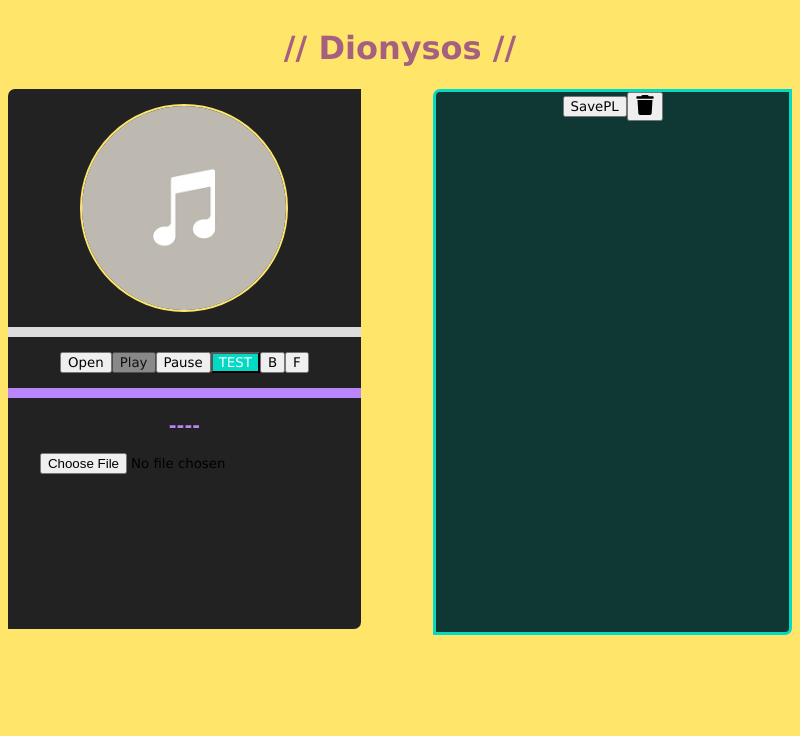
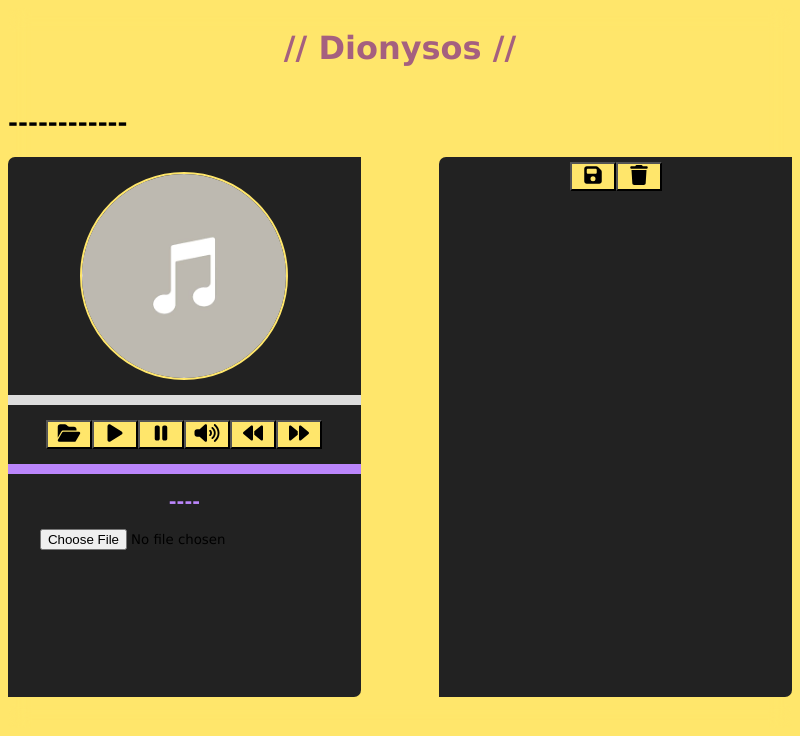
Before and after one commit to alx-askw/music-interface, an Electron app: page Frontend/index.html in a window 800 px wide. Drawn offline with Linux system fonts and the light colour scheme; no server answers.

Commit message:
frontend can now get song name | styling

```diff
--- a/Frontend/index.css
+++ b/Frontend/index.css
@@ -7,8 +7,10 @@ body {
     /* background-color: #27282c; */
     /* background-color: #11001c; */
     background-color: #ffe66b;
+    backdrop-filter: blur(10px);
+}
 
-}
+
 
 #playlist {
     color: #BB86FC;
@@ -106,15 +108,6 @@ body {
 }
 
 
-#muteBtn {
-    background-color: #03DAC5;
-    color: white;
-}
-
-#playBtn {
-    opacity: 50%;
-}
-
 .currentSong {
     color: red;
 }
@@ -125,9 +118,9 @@ body {
     float: right;
     width: 45%;
     height: 75%;
-    background-color: #0f3834;
+    background-color: #222222;
     /* box-shadow: 24px, 24px, #061615; */
-    border: #03DAC5 solid 3px;
+    /* border: #03DAC5 solid 3px; */
     border-radius: 7px 0px 7px 0px;
 }
 
@@ -141,6 +134,16 @@ body {
     flex-direction: row;
     align-items: center;
     justify-content: center;
+}
+
+#playlistControls button {
+    margin-top: 5px;
+    background-color: #ffe66b;
+}
+
+#playlistControls button img {
+    width: 30px;
+    height: 20px;
 }
 
 #lrcContainer {
@@ -168,6 +171,17 @@ body {
     justify-content: center;
 }
 
+#btnGroup button {
+    background-color: #ffe66b;
+}
+
+#btnGroup button img {
+    width: 30px;
+    height: 20px;
+}
+
+
+
 #albumArtDiv {
     display: flex;
     flex-direction: column;
@@ -190,6 +204,7 @@ body {
 }
 
 
+
 /* https://www.w3schools.com/howto/howto_css_custom_scrollbar.asp */
 
 ::-webkit-scrollbar {
--- a/Frontend/index.html
+++ b/Frontend/index.html
@@ -14,7 +14,7 @@
             <h1 id="appTitle">// Dionysos //</h1>
         </div>
         <div>
-            <!-- <h2 id="songAndArtist">------------</h2> -->
+            <h2 id="songAndArtist">------------</h2>
 
         </div>
         <div class="controls">
@@ -25,16 +25,17 @@
                 <div id="seekbarFill"></div>
             </div>
             <div id="btnGroup">
-                <button class="input" id="mp3File">Open</button>
+                <button class="input" id="mp3File"><img src="public/folder-open-solid.svg" alt=""></button>
                 <audio id="audioPlayer" autoplay src=""></audio>
-                <button id="playBtn" onclick="document.getElementById('audioPlayer').play()"><img src=""
-                        alt="">Play</button>
-                <button onclick="document.getElementById('audioPlayer').pause()">Pause</button>
+                <button id="playBtn" onclick="document.getElementById('audioPlayer').play()"><img
+                        src="public/play-solid.svg" alt=""></button>
+                <button onclick="document.getElementById('audioPlayer').pause()"><img src="public/pause-solid.svg"
+                        alt=""></button>
                 <button id="muteBtn">
-                    <div>TEST</div>
+                    <img id='muteBtnIcon' src="public/volume-high-solid.svg" alt="">
                 </button>
-                <button id="backBtn">B</button>
-                <button id="forwardBtn">F</button>
+                <button id="backBtn"><img src="public/backward-solid.svg" alt=""></button>
+                <button id="forwardBtn"><img src="public/forward-solid.svg" alt=""></button>
             </div>
             <div id="volumeSlider">
                 <div id="volumeSliderFill"></div>
@@ -48,9 +49,10 @@
         </div>
         <div id="playlistFuncs">
             <div id="playlistControls">
-                <button id="savePlaylist">SavePL</button>
-                <button id="clearPlaylist"><img src="trash-solid.svg" height="20px" width="20px" style="color: blue"
-                        alt=""></button>
+                <button id="savePlaylist"><img src="public/floppy-disk-solid.svg" height="20px" width="20px"
+                        alt="save playlist"></button>
+                <button id="clearPlaylist"><img src="public/trash-solid.svg" height="20px" width="20px"
+                        alt="clear playlist"></button>
             </div>
             <div id="playlistContainer">
                 <ul id="playlist">
--- a/Frontend/preload.js
+++ b/Frontend/preload.js
@@ -29,6 +29,7 @@ const TESTAPI = {
   playlistRead: (path) => ipcRenderer.invoke('pl-read', path),
   playlistSave: (playlist) => ipcRenderer.invoke('pl-save', playlist),
   taskBarControls: (callback) => ipcRenderer.on('task-bar-control', (_event, control) => callback(control)),
+  displayInfo: (path) => ipcRenderer.invoke('dis-info', path)
 };
 
 contextBridge.exposeInMainWorld("testAPI", TESTAPI);
--- a/Frontend/renderer.js
+++ b/Frontend/renderer.js
@@ -117,9 +117,10 @@ function volumeControl() {
   //https://www.w3schools.com/tags/av_prop_volume.asp
 
   let volume = audioPlayer.muted;
-  const muteButton = document.getElementById('muteBtn');
+  const muteButton = document.getElementById('muteBtnIcon');
   volume !== true ? audioPlayer.muted = true : audioPlayer.muted = false;
-  muteButton.style.backgroundColor = audioPlayer.muted ? 'grey' : '#03DAC5';
+  // muteButton.style.backgroundColor = audioPlayer.muted ? 'grey' : '#03DAC5';
+  muteBtnIcon.src = audioPlayer.muted ? 'public/volume-xmark-solid.svg' : 'public/volume-high-solid.svg';
 };
 
 function handleVolumeSlider(event) {
@@ -175,6 +176,14 @@ async function eventHandlersMP3(event) {
   filePath = event.target.files[0].path;
   lyricPath = filePath.split(".")[0] + ".lrc";
   document.getElementById("audioPlayer").src = `file://${filePath}`;
+
+  let songName = await window.testAPI.displayInfo(filePath)
+  document.getElementById('songAndArtist').textContent = `${songName.artist} - ${songName.songName}`;
+  //todo: set background as blurred album art
+  // let bkTest = document.getElementById('albumArt').src;
+  // document.body.style.background = `url('${bkTest}')`;
+  // document.body.style.background.size = 'cover';
+
 
 
 
@@ -262,11 +271,14 @@ async function handleChanges(event) {
 function uxPlaylistHandler() {
   const playlistULTag = document.getElementById('playlist');
   playlistULTag.innerHTML = '';
-  playlist.forEach(function (song) {
-    const songFromList = document.createTextNode(song.song);
+  playlist.forEach(async function (song) {
+    const currentSongInfo = await window.testAPI.displayInfo(song.song);
+    const songFromList = document.createTextNode(`${currentSongInfo.artist} - ${currentSongInfo.songName}`);
     const entry = document.createElement('li');
     const removeBtn = document.createElement('button');
-    removeBtn.textContent = 'Remove';
+    const removeBtnImg = document.createElement('img');
+    removeBtnImg.src = 'public/trash-solid.svg'
+    removeBtn.appendChild(removeBtnImg)
     removeBtn.className = 'plRemoveBtn'
     removeBtn.addEventListener('click', () => { playlist.splice(playlistPointer, 1); updatePlaylistIndices(); uxPlaylistHandler(); })
 
@@ -274,6 +286,7 @@ function uxPlaylistHandler() {
     playBtn.className = 'plPlayBtn'
     playBtn.textContent = 'Play';
     playBtn.addEventListener('click', () => { playlistPointer = song.index; eventHandlersMP3(event = { target: { files: [{ path: song.index }] } }) });
+
 
     console.log(playlist)
 
```
Also changed, not shown: Frontend/server.js (+22 -0 lines), Frontend/public/backward-solid.svg (added), Frontend/public/floppy-disk-solid.svg (added), Frontend/public/folder-open-solid.svg (added), Frontend/public/forward-solid.svg (added), Frontend/public/pause-solid.svg (added), Frontend/public/play-solid.svg (added), Frontend/public/trash-solid.svg (renamed from Frontend/trash-solid.svg), Frontend/public/volume-high-solid.svg (added), Frontend/public/volume-xmark-solid.svg (added).
